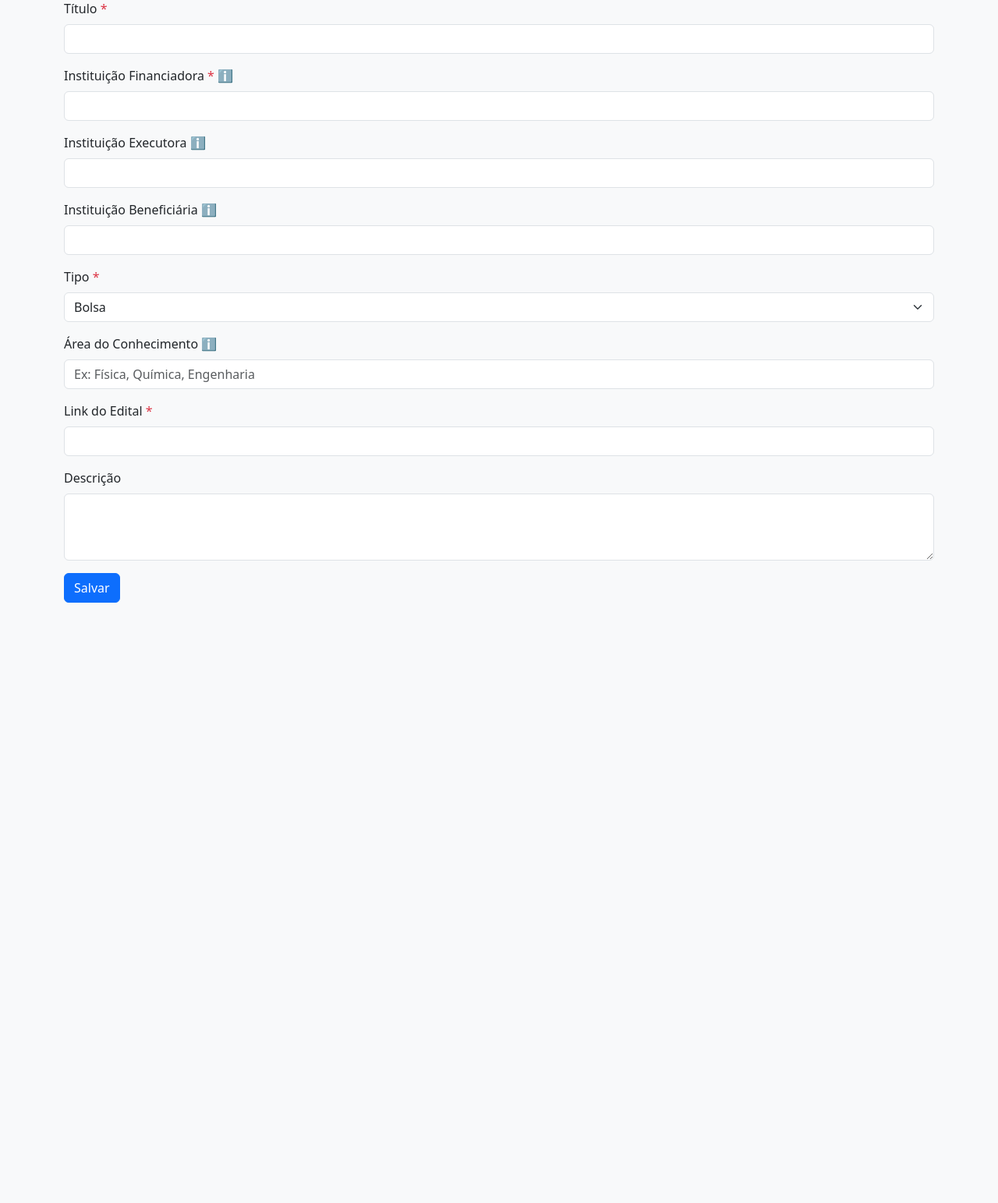
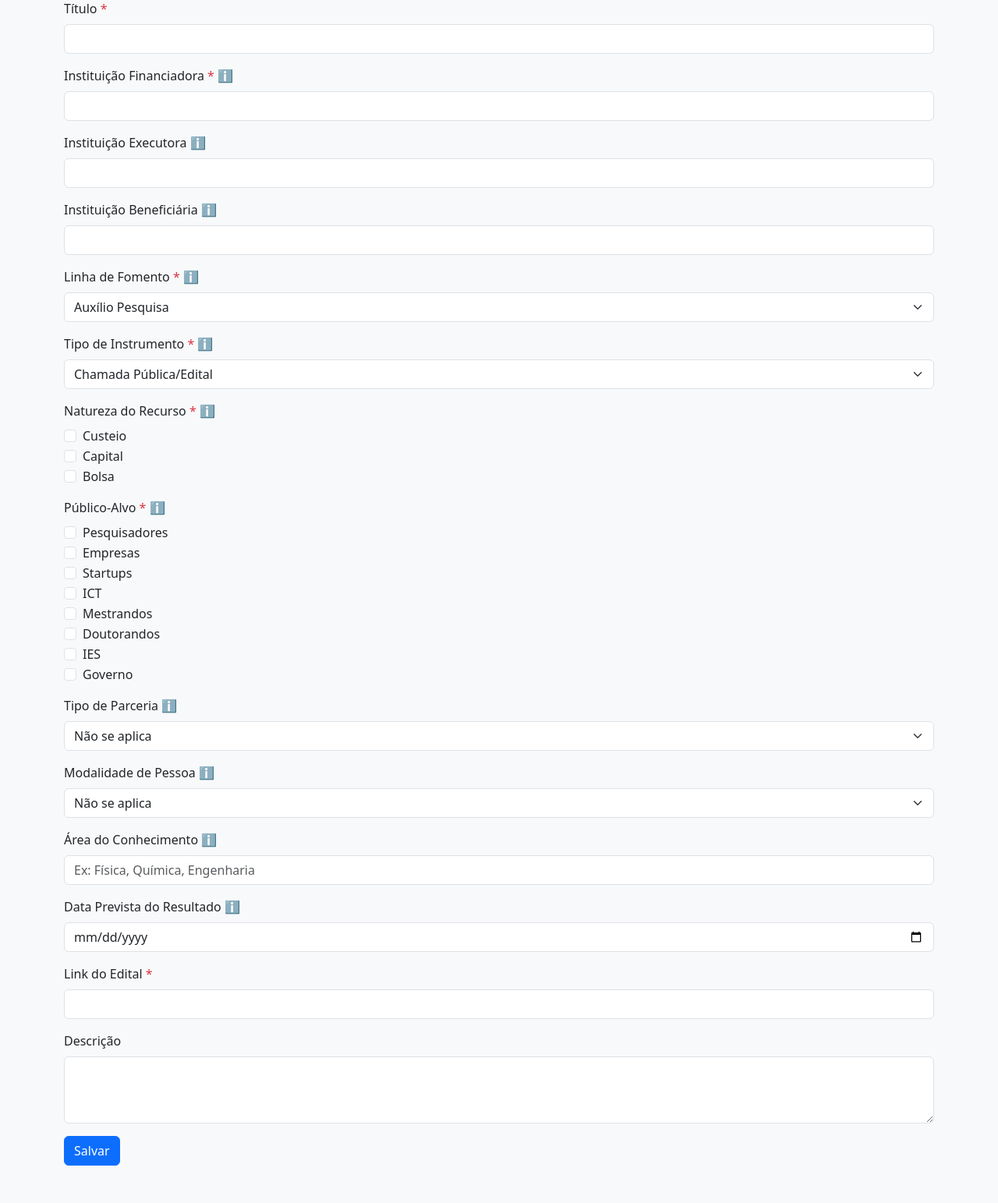
Before and after one commit to NropJoensuu/fomentobrasil, a Flask app: page /oportunidades/nova in a window 1280 px wide. Shown: the part 121-1664 px from the top of the page at 78% size. Before the commit the page ends 894 px from the top, so only its background shows below. Run offline with Flask 3, Linux system fonts and the light colour scheme.

Commit message:
Refina terminologia de fomento: linha_de_fomento, tipo_instrumento, natureza_recurso, publico_alvo
Renomeia tipo para linha_de_fomento e separa conceitos que antes estavam
misturados num unico campo generico: tipo_instrumento (instrumento
legal/administrativo da chamada), natureza_recurso (o que e concedido:
custeio/capital/bolsa) e publico_alvo (quem pode se candidatar), ambos
como listas. Adiciona tambem tipo_parceria, modalidade_pessoa (especifico
de apoio_formacao_capacitacao) e data_resultado_previsto.

Atualiza formulario e listagem de oportunidades para os novos campos, e
documenta o vocabulario em docs/inventario_de_necessidades.md para manter
consistencia em scrapers e no formulario publico futuro.

```diff
--- a/app/routes.py
+++ b/app/routes.py
@@ -25,12 +25,25 @@ def nova_oportunidade():
         areas_raw = request.form.get("area_conhecimento") or ""
         areas = [a.strip() for a in areas_raw.split(",") if a.strip()]
 
+        data_resultado_previsto_raw = request.form.get("data_resultado_previsto") or ""
+        data_resultado_previsto = (
+            datetime.strptime(data_resultado_previsto_raw, "%Y-%m-%d").date()
+            if data_resultado_previsto_raw
+            else None
+        )
+
         oportunidade = Oportunidade(
             titulo=request.form["titulo"],
             instituicao_financiadora=request.form["instituicao_financiadora"],
             instituicao_executora=request.form.get("instituicao_executora") or None,
             instituicao_beneficiaria=request.form.get("instituicao_beneficiaria") or None,
-            tipo=request.form["tipo"],
+            linha_de_fomento=request.form["linha_de_fomento"],
+            tipo_instrumento=request.form["tipo_instrumento"],
+            natureza_recurso=request.form.getlist("natureza_recurso"),
+            publico_alvo=request.form.getlist("publico_alvo"),
+            tipo_parceria=request.form.get("tipo_parceria") or None,
+            modalidade_pessoa=request.form.get("modalidade_pessoa") or None,
+            data_resultado_previsto=data_resultado_previsto,
             link=request.form["link"],
             descricao=request.form.get("descricao") or None,
             area_conhecimento=areas or None,
--- a/templates/oportunidades/nova.html
+++ b/templates/oportunidades/nova.html
@@ -39,14 +39,112 @@
       </div>
 
       <div class="mb-3">
-        <label class="form-label">Tipo <span class="text-danger">*</span></label>
-        <select name="tipo" class="form-select" required>
-          <option value="bolsa">Bolsa</option>
-          <option value="auxilio">Auxílio</option>
-          <option value="chamada_publica">Chamada Pública</option>
-          <option value="projeto">Projeto</option>
-          <option value="cooperacao_internacional">Cooperação Internacional</option>
+        <label class="form-label">
+          Linha de Fomento <span class="text-danger">*</span>
+          <span data-bs-toggle="tooltip" title="Finalidade do fomento: o que a chamada se propõe a apoiar.">ℹ️</span>
+        </label>
+        <select name="linha_de_fomento" class="form-select" required>
+          <option value="auxilio_pesquisa">Auxílio Pesquisa</option>
+          <option value="auxilio_inovacao">Auxílio Inovação</option>
+          <option value="auxilio_divulgacao_cientifica">Auxílio Divulgação Científica</option>
+          <option value="apoio_formacao_capacitacao">Apoio Formação/Capacitação</option>
+          <option value="apoio_redes_grupos_pesquisa">Apoio a Redes/Grupos de Pesquisa</option>
+        </select>
+      </div>
+
+      <div class="mb-3">
+        <label class="form-label">
+          Tipo de Instrumento <span class="text-danger">*</span>
+          <span data-bs-toggle="tooltip" title="Instrumento administrativo/legal usado para veicular a chamada, distinto da linha de fomento.">ℹ️</span>
+        </label>
+        <select name="tipo_instrumento" class="form-select" required>
+          <option value="chamada_publica_edital">Chamada Pública/Edital</option>
+          <option value="chamamento_publico">Chamamento Público</option>
           <option value="premio">Prêmio</option>
+        </select>
+      </div>
+
+      <div class="mb-3">
+        <label class="form-label">
+          Natureza do Recurso <span class="text-danger">*</span>
+          <span data-bs-toggle="tooltip" title="O que a linha de fomento concede na prática. Pode marcar mais de um valor.">ℹ️</span>
+        </label>
+        <div class="form-check">
+          <input class="form-check-input" type="checkbox" name="natureza_recurso" value="custeio" id="natureza_custeio">
+          <label class="form-check-label" for="natureza_custeio">Custeio</label>
+        </div>
+        <div class="form-check">
+          <input class="form-check-input" type="checkbox" name="natureza_recurso" value="capital" id="natureza_capital">
+          <label class="form-check-label" for="natureza_capital">Capital</label>
+        </div>
+        <div class="form-check">
+          <input class="form-check-input" type="checkbox" name="natureza_recurso" value="bolsa" id="natureza_bolsa">
+          <label class="form-check-label" for="natureza_bolsa">Bolsa</label>
+        </div>
+      </div>
+
+      <div class="mb-3">
+        <label class="form-label">
+          Público-Alvo <span class="text-danger">*</span>
+          <span data-bs-toggle="tooltip" title="Quem pode se candidatar. Pode marcar mais de um valor. Pesquisador não é sinônimo de doutor.">ℹ️</span>
+        </label>
+        <div class="form-check">
+          <input class="form-check-input" type="checkbox" name="publico_alvo" value="pesquisadores" id="publico_pesquisadores">
+          <label class="form-check-label" for="publico_pesquisadores">Pesquisadores</label>
+        </div>
+        <div class="form-check">
+          <input class="form-check-input" type="checkbox" name="publico_alvo" value="empresas" id="publico_empresas">
+          <label class="form-check-label" for="publico_empresas">Empresas</label>
+        </div>
+        <div class="form-check">
+          <input class="form-check-input" type="checkbox" name="publico_alvo" value="startups" id="publico_startups">
+          <label class="form-check-label" for="publico_startups">Startups</label>
+        </div>
+        <div class="form-check">
+          <input class="form-check-input" type="checkbox" name="publico_alvo" value="ict" id="publico_ict">
+          <label class="form-check-label" for="publico_ict">ICT</label>
+        </div>
+        <div class="form-check">
+          <input class="form-check-input" type="checkbox" name="publico_alvo" value="mestrandos" id="publico_mestrandos">
+          <label class="form-check-label" for="publico_mestrandos">Mestrandos</label>
+        </div>
+        <div class="form-check">
+          <input class="form-check-input" type="checkbox" name="publico_alvo" value="doutorandos" id="publico_doutorandos">
+          <label class="form-check-label" for="publico_doutorandos">Doutorandos</label>
+        </div>
+        <div class="form-check">
+          <input class="form-check-input" type="checkbox" name="publico_alvo" value="ies" id="publico_ies">
+          <label class="form-check-label" for="publico_ies">IES</label>
+        </div>
+        <div class="form-check">
+          <input class="form-check-input" type="checkbox" name="publico_alvo" value="governo" id="publico_governo">
+          <label class="form-check-label" for="publico_governo">Governo</label>
+        </div>
+      </div>
+
+      <div class="mb-3">
+        <label class="form-label">
+          Tipo de Parceria
+          <span data-bs-toggle="tooltip" title="Escopo da parceria entre instituições, quando houver.">ℹ️</span>
+        </label>
+        <select name="tipo_parceria" class="form-select">
+          <option value="">Não se aplica</option>
+          <option value="nacional">Nacional</option>
+          <option value="regional">Regional</option>
+          <option value="internacional">Internacional</option>
+        </select>
+      </div>
+
+      <div class="mb-3">
+        <label class="form-label">
+          Modalidade de Pessoa
+          <span data-bs-toggle="tooltip" title="Só relevante quando a linha de fomento é Apoio Formação/Capacitação.">ℹ️</span>
+        </label>
+        <select name="modalidade_pessoa" class="form-select">
+          <option value="">Não se aplica</option>
+          <option value="atracao">Atração</option>
+          <option value="fixacao">Fixação</option>
+          <option value="capacitacao_exterior">Capacitação no Exterior</option>
         </select>
       </div>
 
@@ -56,6 +154,14 @@
           <span data-bs-toggle="tooltip" title="Separe múltiplas áreas por vírgula. Ex: Ciência da Computação, Engenharia, Física">ℹ️</span>
         </label>
         <input type="text" name="area_conhecimento" class="form-control" placeholder="Ex: Física, Química, Engenharia">
+      </div>
+
+      <div class="mb-3">
+        <label class="form-label">
+          Data Prevista do Resultado
+          <span data-bs-toggle="tooltip" title="Data prevista de divulgação do resultado da chamada, distinta da data-fim de submissão.">ℹ️</span>
+        </label>
+        <input type="date" name="data_resultado_previsto" class="form-control">
       </div>
 
       <div class="mb-3">
```
Also changed, not shown: app/models.py (+22 -4 lines), docs/inventario_de_necessidades.md (+12 -0 lines), migrations/versions/01fde58b5fdb_refina_terminologia_linha_de_fomento_.py (added, +46 -0 lines), templates/oportunidades/listar.html (+3 -4 lines).
